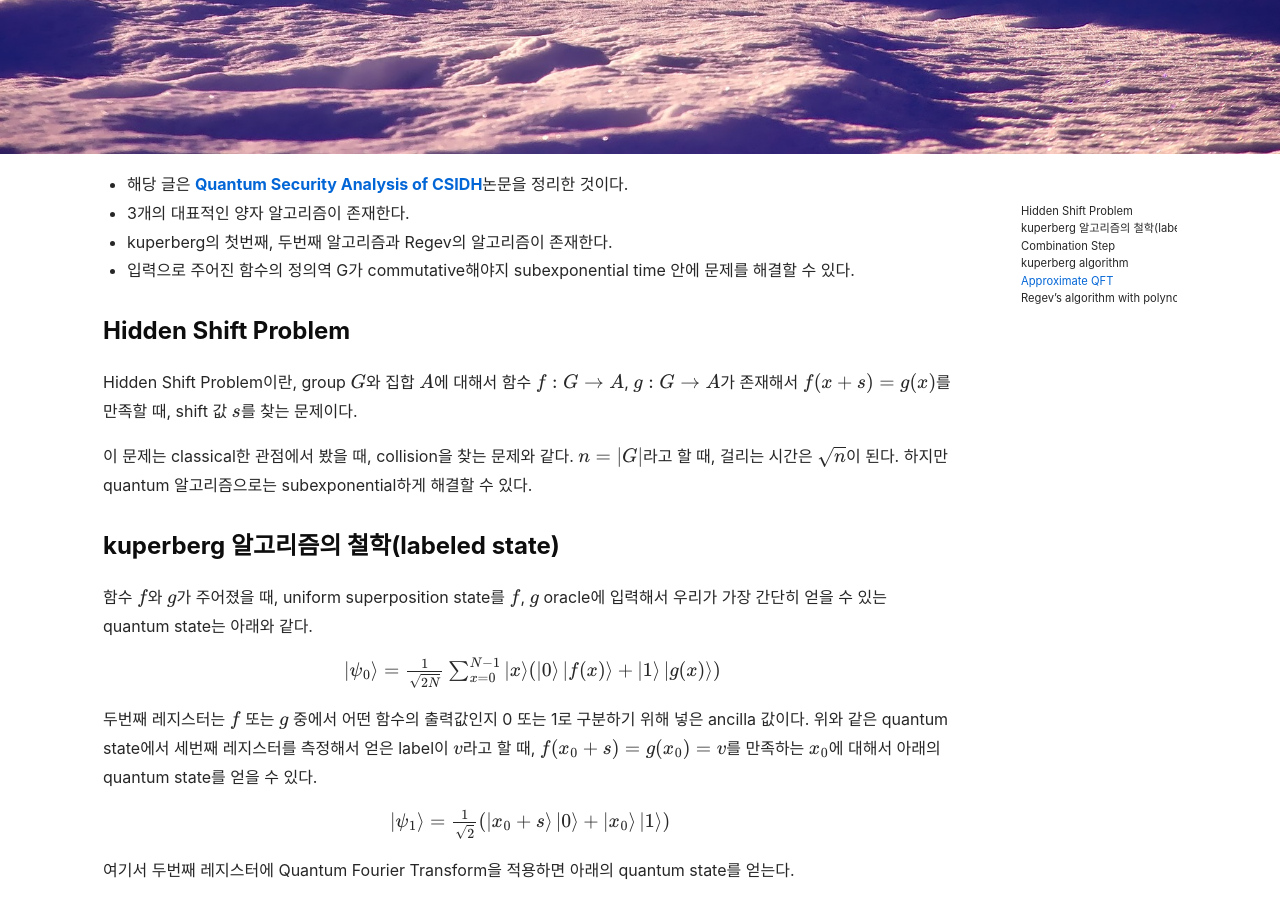
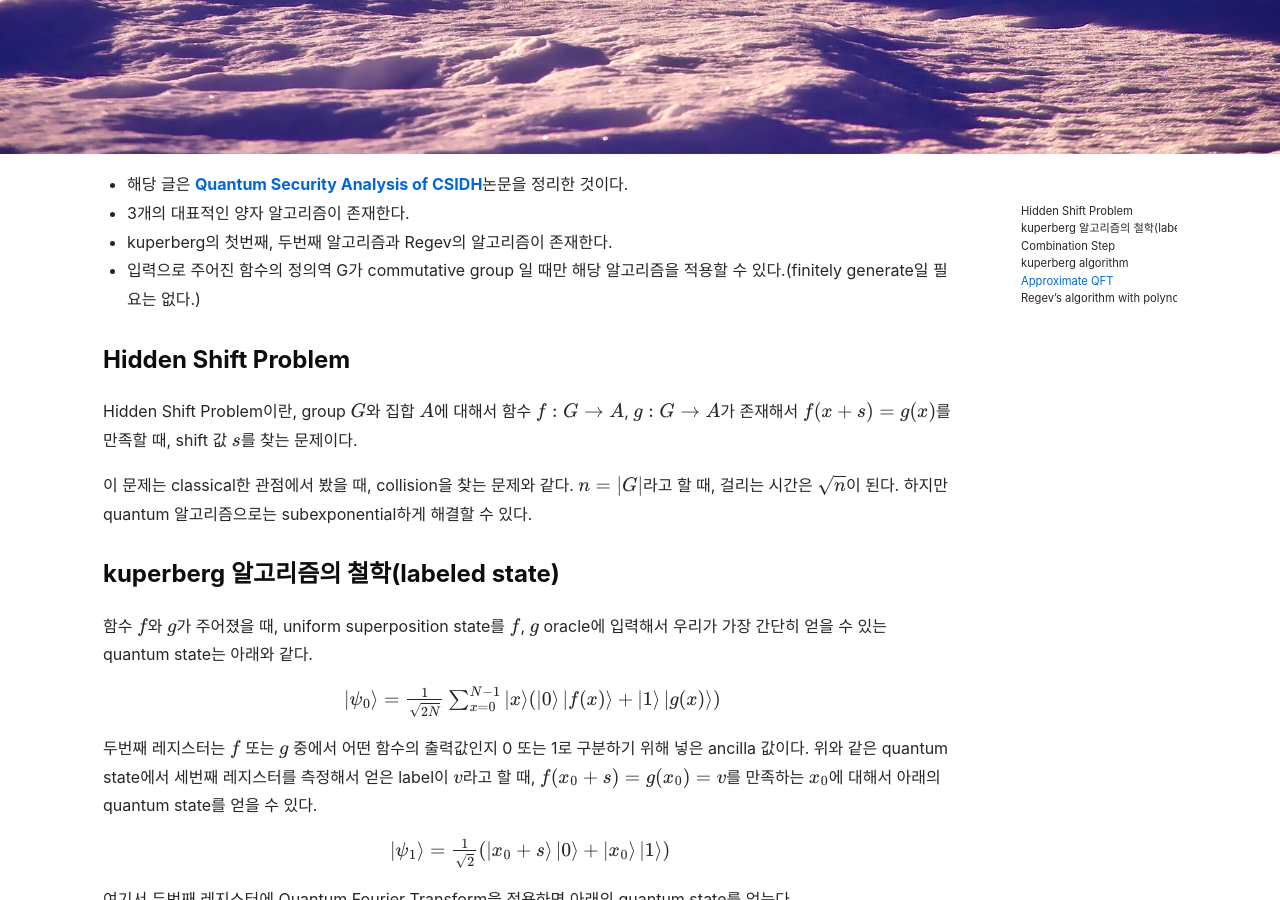
Before and after one commit to gusgkr0117/gusgkr0117.github.io, a Jekyll site: the page built from _posts/2021-02-14-Quantum-Algorithm-for-HSP.md, in a window 1280 px wide and 900 px high, scrolled down 746 px. Built offline with Jekyll 4.4.1, drawn with Linux system fonts in a browser that asks for light colours; nearby versions of some CDN libraries; formulas are drawn with MathJax 3; comment, search, counter and statistics services are not loaded.

Commit message:
update post

```diff
--- a/_posts/2021-02-14-Quantum-Algorithm-for-HSP.md
+++ b/_posts/2021-02-14-Quantum-Algorithm-for-HSP.md
@@ -9,7 +9,7 @@ key: post_20210214
 * 해당 글은 [Quantum Security Analysis of CSIDH](https://eprint.iacr.org/2018/537.pdf)논문을 정리한 것이다.
 * 3개의 대표적인 양자 알고리즘이 존재한다.
 * kuperberg의 첫번째, 두번째 알고리즘과 Regev의 알고리즘이 존재한다.
-* 입력으로 주어진 함수의 정의역 G가 commutative해야지 subexponential time 안에 문제를 해결할 수 있다.
+* 입력으로 주어진 함수의 정의역 G가 commutative group 일 때만 해당 알고리즘을 적용할 수 있다.(finitely generate일 필요는 없다.)
 
 ### Hidden Shift Problem
 
```
Also changed, not shown: _posts/2021-02-15-Quantum-Algorithm-for-HSP-2.md (+4 -4 lines).
